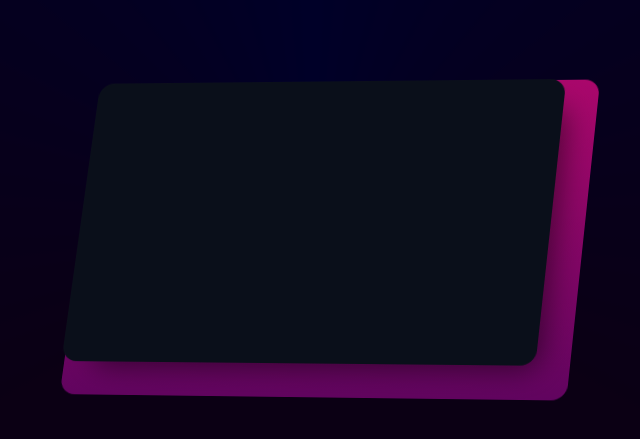
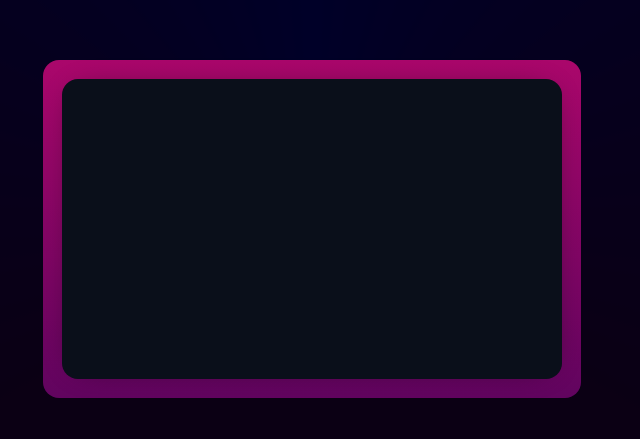
Before and after one commit to pkrinesh/3d-tilting-card-vue, a Vue app: page / in a window 1280 px wide. Shown: the part 179-618 px from the top of the page, without its empty margins (328-968 px from the left). Built offline with nearby package versions, Linux system fonts and the light colour scheme.

Commit message:
feat: added `uno-css` and few refactor and new astro card

```diff
--- a/package.json
+++ b/package.json
@@ -15,6 +15,7 @@
   "devDependencies": {
     "@vitejs/plugin-vue": "^4.2.3",
     "typescript": "^5.0.2",
+    "unocss": "^0.55.1",
     "vite": "^4.4.5",
     "vue-tsc": "^1.8.5"
   }
--- a/src/App.vue
+++ b/src/App.vue
@@ -1,11 +1,13 @@
 <script setup lang="ts">
 import TiltCard from './components/3d-tilt-card.vue';
-import MillionInspiredCard from './components/million-inspired-card.vue';
+import AstroCard from './components/astro-card.vue';
+import MillionCard from './components/million-card.vue';
 </script>
 
 <template>
-  <TiltCard />
-  <!-- <MillionInspiredCard /> -->
+  <!-- <TiltCard /> -->
+  <!-- <AstroCard /> -->
+  <MillionCard class="mt-4" />
 </template>
 
 <style scoped></style>
--- /dev/null
+++ b/src/components/astro-card.vue
@@ -0,0 +1,58 @@
+<script setup lang="ts">
+// inspired from LearnVue
+// https://github.com/LearnVueCo/tutorial-code/blob/main/apps/astro/src/tutorials/3d-card/Card.vue
+import { useMouseInElement } from '@vueuse/core';
+import { computed, reactive, ref } from 'vue';
+
+const cardRef = ref<HTMLDivElement | null>(null);
+const mouse = reactive(useMouseInElement(cardRef));
+
+const MAX_ROTATION = 12;
+
+const cardTransform = computed(() => {
+  const rX = (
+    (mouse.elementY / mouse.elementHeight) * MAX_ROTATION -
+    MAX_ROTATION / 2
+  ).toFixed(2); // handles x-axis
+
+  const rY = (
+    (mouse.elementX / mouse.elementWidth) * MAX_ROTATION -
+    MAX_ROTATION / 2
+  ).toFixed(2); // handles y-axis
+
+  return mouse.isOutside
+    ? ''
+    : `perspective(${
+        mouse.elementWidth
+      }px) rotateX(${rX}deg) rotateY(${-rY}deg)`;
+});
+</script>
+
+<template>
+  <div class="container">
+    <div
+      ref="cardRef"
+      class="card language-css"
+      :style="{
+        transform: cardTransform,
+        transition: 'transform 0.25s ease-out',
+      }"
+      tabindex="0"
+    ></div>
+  </div>
+</template>
+
+<style scoped>
+.card {
+  width: 500px;
+  height: 300px;
+  color: gray;
+  background: #aa076b;
+  background: -webkit-linear-gradient(to top, #61045f, #aa076b);
+  background: linear-gradient(to top, #61045f, #aa076b);
+  padding: 2rem;
+  border-radius: 1rem;
+
+  position: relative;
+}
+</style>
--- a/src/components/million-inspired-card.vue
+++ b/src/components/million-card.vue
@@ -1,23 +1,23 @@
 <script setup lang="ts">
 import { useMouseInElement } from '@vueuse/core';
-import { reactive, ref, watchEffect } from 'vue';
+import { computed, reactive, ref } from 'vue';
 
 const cardRef = ref<HTMLDivElement | null>(null);
 const mouse = reactive(useMouseInElement(cardRef));
-
-const rotateX = ref('0deg');
-const rotateY = ref('0deg');
-
 const MAX_ROTATION = 10;
 
-watchEffect(() => {
+const cardTransform = computed(() => {
   const offsetX =
     (mouse.elementX / mouse.elementWidth) * MAX_ROTATION - MAX_ROTATION / 2;
   const offsetY =
     (mouse.elementY / mouse.elementHeight) * MAX_ROTATION - MAX_ROTATION / 2;
 
-  rotateX.value = !mouse.isOutside ? -1 * offsetX + 'deg' : '0deg';
-  rotateY.value = !mouse.isOutside ? 1 * offsetY + 'deg' : '0deg';
+  const rX = -1 * offsetX + 'deg';
+  const rY = 1 * offsetY + 'deg';
+
+  return mouse.isOutside
+    ? ''
+    : `perspective(5000px) rotateY(${rX}) rotateX(${rY})`;
 });
 </script>
 
@@ -25,9 +25,12 @@ watchEffect(() => {
   <div class="container">
     <div
       ref="cardRef"
+      tabindex="0"
       class="card language-css"
-      :class="[{ card_transition: mouse.isOutside }]"
-      tabindex="0"
+      :style="{
+        // transform: cardTransform,
+        // transition: 'transform 0.25s ease-out',
+      }"
     >
       <!-- <pre>{{ JSON.stringify(mouse, null, 2) }}</pre> -->
     </div>
@@ -47,8 +50,7 @@ watchEffect(() => {
 
   transition: transform 0.2s ease-out;
   transform-style: preserve-3d;
-  transform: perspective(5000px) rotateY(v-bind(rotateX))
-    rotateX(v-bind(rotateY));
+  transform: v-bind(cardTransform);
 }
 
 .card::before,
--- /dev/null
+++ b/uno.config.ts
@@ -0,0 +1,6 @@
+// uno.config.ts
+import { defineConfig, presetUno } from 'unocss';
+
+export default defineConfig({
+  presets: [presetUno()],
+});
--- a/vite.config.ts
+++ b/vite.config.ts
@@ -1,7 +1,8 @@
-import { defineConfig } from 'vite'
-import vue from '@vitejs/plugin-vue'
+import { defineConfig } from 'vite';
+import UnoCSS from 'unocss/vite';
+import vue from '@vitejs/plugin-vue';
 
 // https://vitejs.dev/config/
 export default defineConfig({
-  plugins: [vue()],
-})
+  plugins: [vue(), UnoCSS()],
+});
```
Also changed, not shown: src/main.ts (+5 -4 lines), 1 other file (tests, documents, lock files or other folders).
